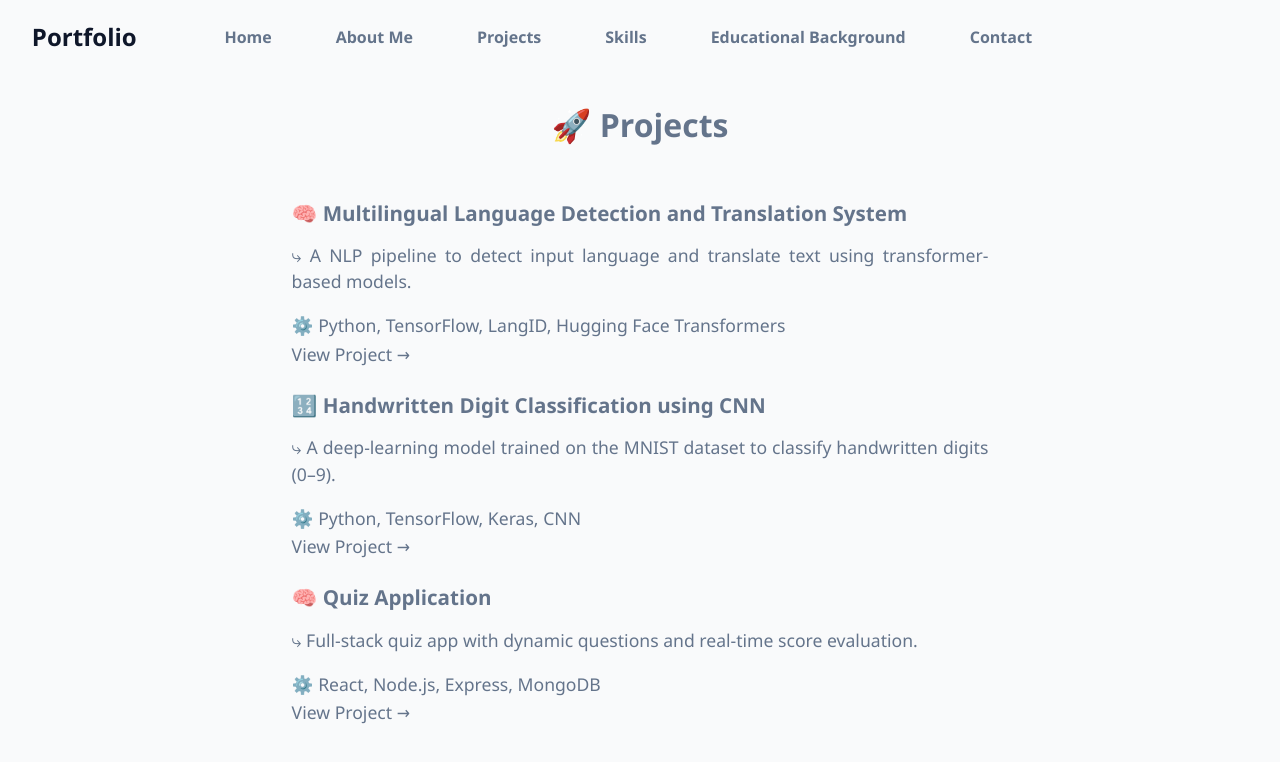
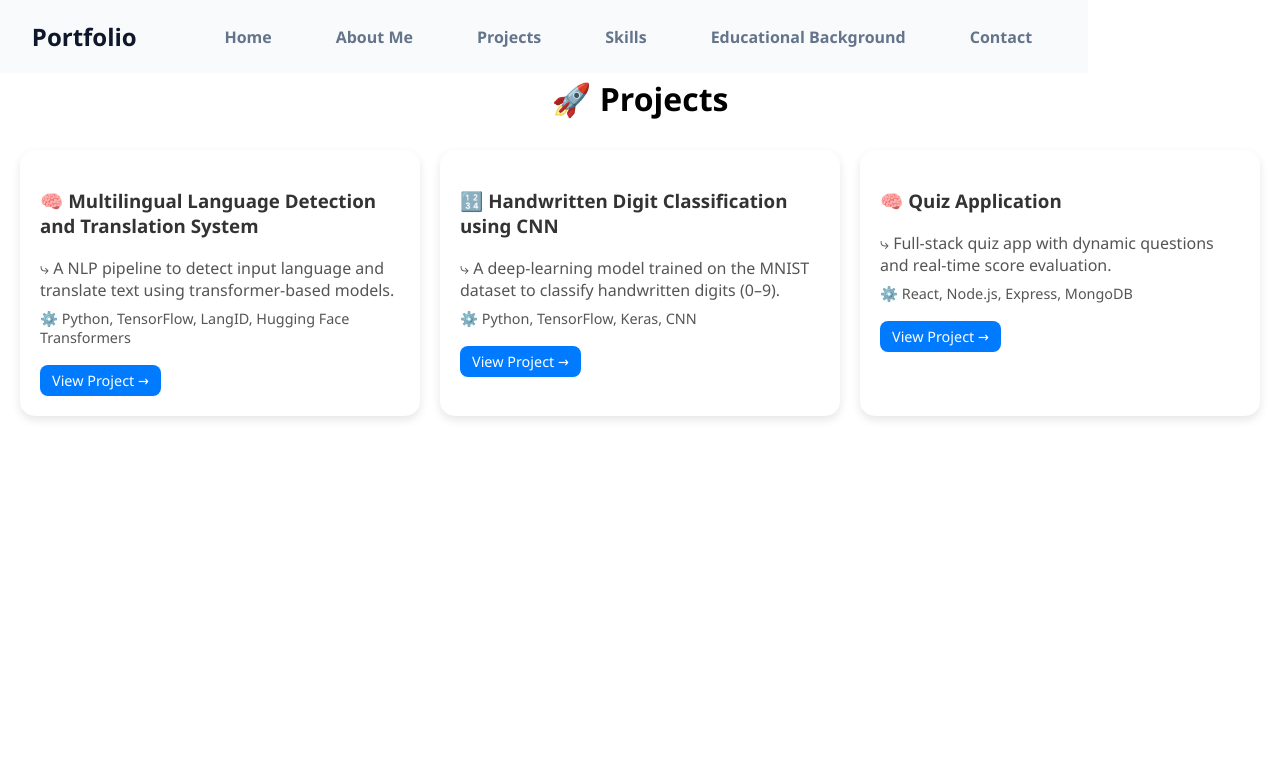
Before and after one commit to nishikasingh31/Portfolio-Using-React, a React (Vite) app: page /projects in a window 1280 px wide. Shown: the top 762 px of the page. Built offline with nearby package versions, Linux system fonts and the light colour scheme.

Commit message:
Update Projects.css

```diff
--- a/src/styles/Projects.css
+++ b/src/styles/Projects.css
@@ -1,50 +1,65 @@
 .projects {
-  min-height: 100vh;
-  padding: 80px 22%;
-  font-size: 1.1rem;
-  background-color: #F9FAFB;
-  color: #64748B;
+  padding: 50px 20px;
   text-align: center;
-  justify-content: center;
-  line-height: 1.1;
-}
-
-.project-card {
-  background: #F9FAFB;
-  padding: 10px;
-  text-align: justify;
-  animation: slideInLeft 1.5s ease forwards;
-
-  max-width: 1100px;
-  margin: 0 auto;
-}
-
-.project-card h3 {
-  margin: 10px 0 8px;
-}
-.project-card p {
-  margin-bottom: 6px;
-    line-height: 1.5;
-}
-
-.projects a {
-  color:  #64748B;
-  text-decoration: none;
-}
-
-.projects a:visited {
-  color:  #64748B
-}
-
-.projects a:hover {
-  color: #1e40af;
-  text-decoration: underline;
 }
 
 .projects h2 {
   font-size: 2rem;
-  margin-bottom: 40px;
-  line-height: 1.1;
-  animation: slideInLeft 1.5s ease forwards;
+  margin-bottom: 30px;
+}
 
+.projects-container {
+  display: grid;
+  grid-template-columns: repeat(auto-fit, minmax(280px, 1fr));
+  gap: 20px;
 }
+
+.project-card {
+  background: #ffffff;
+  padding: 20px;
+  border-radius: 15px;
+  text-align: left;
+  box-shadow: 0 4px 10px rgba(0,0,0,0.1);
+  transition: all 0.3s ease;
+}
+
+/* ✨ Hover Effect */
+.project-card:hover {
+  transform: translateY(-8px);
+  box-shadow: 0 8px 20px rgba(0,0,0,0.2);
+}
+
+.project-card h3 a {
+  text-decoration: none;
+  color: #333;
+}
+
+.project-card h3 a:hover {
+  color: #007bff;
+}
+
+.project-card p {
+  margin: 8px 0;
+  color: #555;
+}
+
+.tech {
+  font-size: 0.9rem;
+  color: #777;
+}
+
+/* Button */
+.btn {
+  display: inline-block;
+  margin-top: 10px;
+  padding: 6px 12px;
+  background: #007bff;
+  color: white;
+  border-radius: 8px;
+  text-decoration: none;
+  font-size: 0.9rem;
+}
+
+.btn:hover {
+  background: #0056b3;
+}
```
